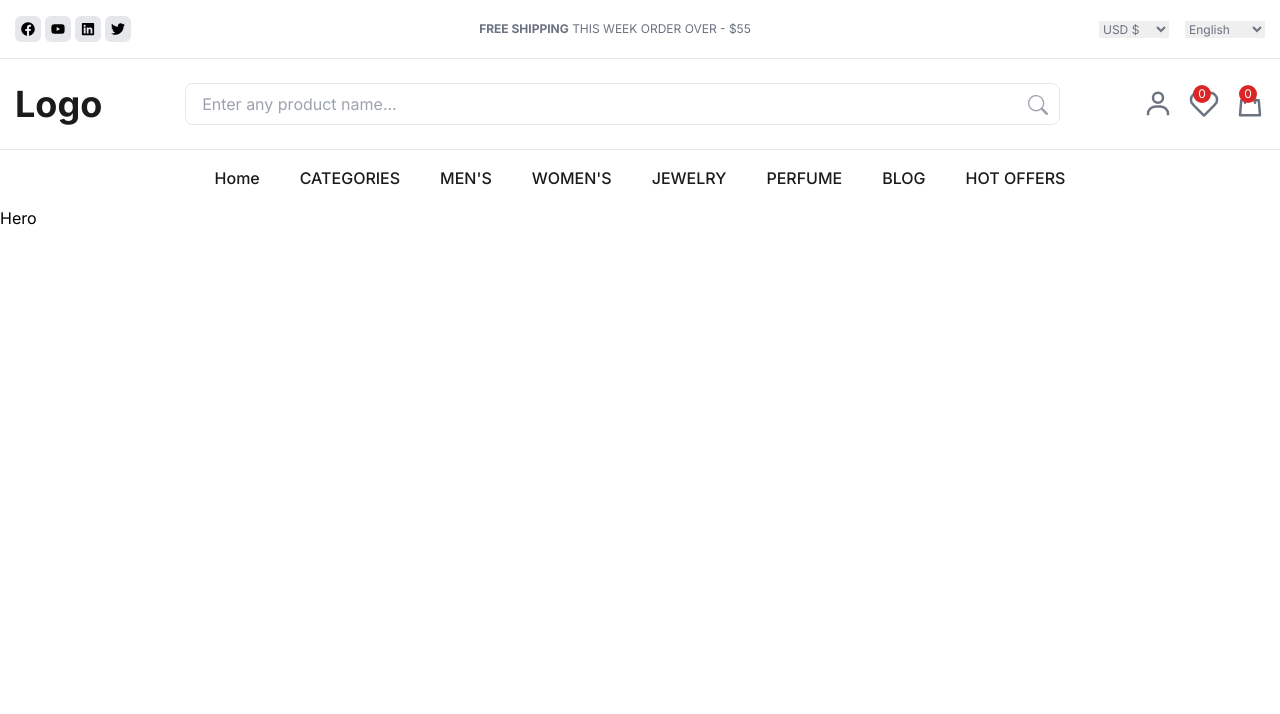
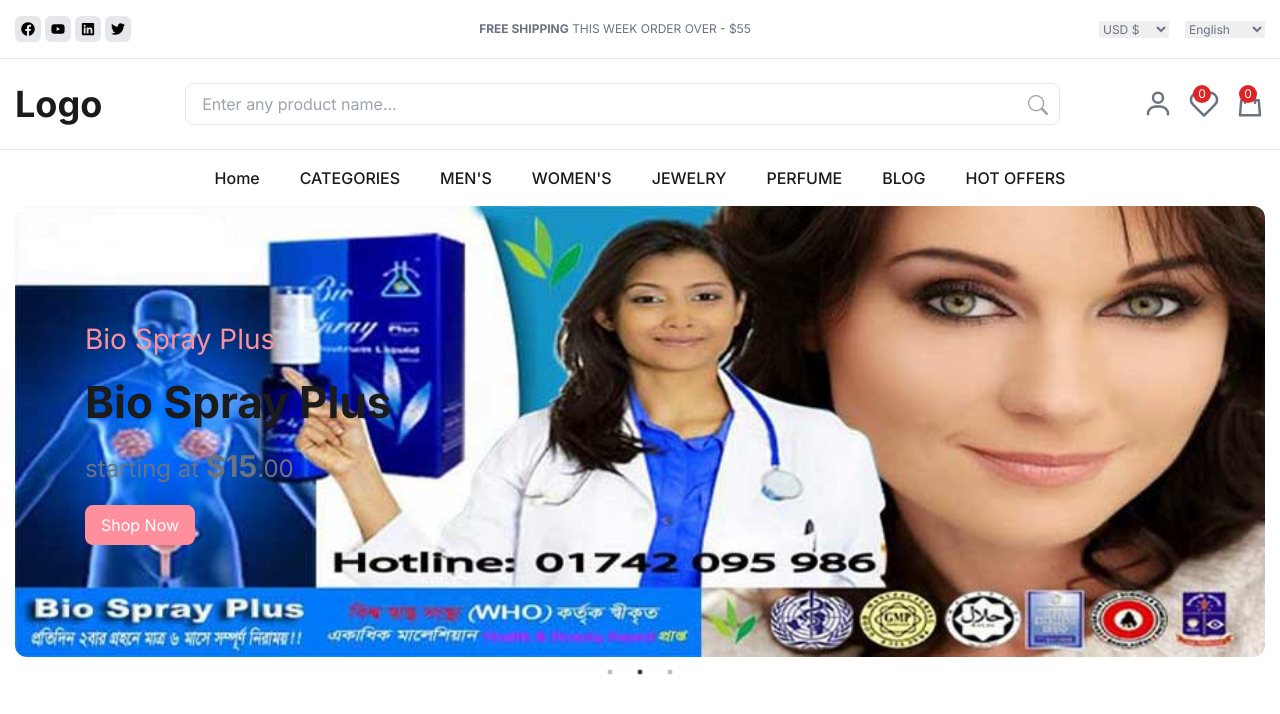
Before and after one commit to Ibrahim-khan/Ecommerce-Project-With-Nextjs, a Next.js app: page / in a window 1280 px wide. Shown: the top 714 px of the page. Built offline with nearby package versions, Linux system fonts and the light colour scheme.

Commit message:
Ecommerce-Project-With-Nextjs-and-TailwindCSS

```diff
--- a/package.json
+++ b/package.json
@@ -9,6 +9,7 @@
     "lint": "next lint"
   },
   "dependencies": {
+    "@types/react-slick": "^0.23.13",
     "next": "14.2.5",
     "react": "^18",
     "react-dom": "^18",
@@ -20,6 +21,7 @@
     "eslint": "^8",
     "eslint-config-next": "14.2.5",
     "postcss": "^8",
-    "tailwindcss": "^3.4.1"
+    "tailwindcss": "^3.4.1",
+    "typescript": "^5.6.0-dev.20240810"
   }
 }
--- a/src/app/layout.js
+++ b/src/app/layout.js
@@ -3,6 +3,9 @@
 import HeaderTop from "@/components/HeaderTop";
 import HeaderMain from "@/components/HeaderMain";
 import Navbar from "@/components/Navbar";
+
+import "slick-carousel/slick/slick.css";
+import "slick-carousel/slick/slick-theme.css";
 
 const inter = Inter({ subsets: ["latin"] });
 
--- a/src/components/Hero.jsx
+++ b/src/components/Hero.jsx
@@ -1,4 +1,8 @@
-import React from 'react'
+"use client";
+
+import React from 'react';
+import Slider from 'react-slick';
+import Slide from './Slide';
 
 const Hero = () => {
 
@@ -27,7 +31,7 @@
             price: "$15",
         },
         {
-            id: 1,
+            id: 2,
             img: "/coverphoto2.png",
             title: "Bio Spray Plus",
             mainTitle: "Bio Spray Plus",
@@ -37,9 +41,22 @@
 
   return (
     <div>
-      Hero
+      <div className="container pt-6 lg:pt-0">
+        <Slider {...setting}>
+          {
+            slideData.map((item) => (
+              <Slide
+                key={item.id}
+                img={item.img}
+                title={item.title}
+                mainTitle={item.mainTitle}
+                price={item.price}
+              />
+            ))}
+        </Slider>
+      </div>
     </div>
-  )
-}
+  );
+};
 
-export default Hero
+export default Hero;
--- a/src/components/Slide.jsx
+++ b/src/components/Slide.jsx
@@ -1,20 +1,33 @@
 import React from 'react';
+import Image from 'next/image';
 
-interface propsType {
-  img: String;
-  title: String;
-  mainTitle: String;
-  price:string;
-}
-
-const Slide: React.FC<propsType> = ({img, title, mainTitle, price}) => {
+const Slide = ({img, title, mainTitle, price}) => {
   return (
     <div className='outline-none border-none relative'>
       <div className="absolute left-[30px] md:left-[70px] max-w-[250px] sm:max-w-[350px]
               top-[50%] -translate-y-[50%] space-y-2 lg:space-y-4 bg-[#ffffffa2] sm:bg-transparent p-4
               sm:p-0 rounded-lg sm:rounded-none">
                 <h3 className='text-accent text-[24px] lg:text-[28px]'>{title}</h3>
+                <h2 className='text-blackish text-[26px] md:text-[30px] lg:text-[44px] font-bold leading-[1.2]'>{mainTitle}</h2>
+
+                <h3 className='text-[24px] text-gray-500'>
+                  starting at{" "}
+                  <b className='text-[20px] md:text-[24px] lg:text-[30px]'>{price}</b>
+                  .00
+                </h3>
+
+                <div className='bg-accent text-white text-[14px] md:text-[16px] p-2 px-4 rounded-lg inline-block cursor-pointer hover:bg-blackish'>
+                  Shop Now
+                </div>
       </div>
+
+      <Image className="w-[100%] h-[300px] md:h-auto rounded-xl object-cover object-right md:object-left-bottom"
+      src={img}
+      alt="banner"
+      width={2000}
+      height={2000}
+      />
+
     </div>
   );
 };
```
Also changed, not shown: 1 other file (tests, documents, lock files or other folders).
